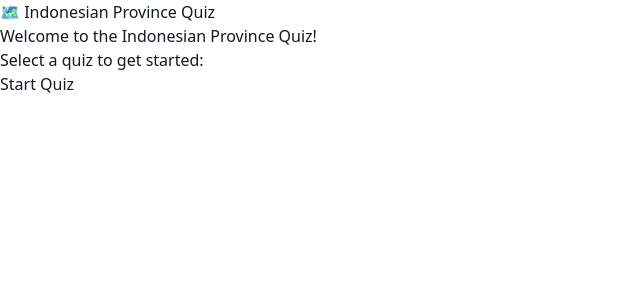
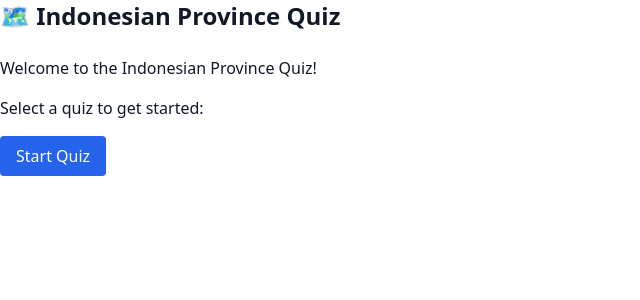
Before and after one commit to IanGregoire/IndonesianMapQuiz, a Next.js app: page / in a window 1280 px wide. Shown: the top 300 px of the page, without its empty margins (0-640 px from the left). Built offline with nearby package versions, Linux system fonts and the light colour scheme.

Commit message:
Fix tailwind config and rename borneo topojson to Kalimantan

```diff
--- a/tailwind.config.js
+++ b/tailwind.config.js
@@ -4,6 +4,7 @@ module.exports = {
     "./pages/**/*.{js,ts,jsx,tsx}",
     "./components/**/*.{js,ts,jsx,tsx}",
     "./app/**/*.{js,ts,jsx,tsx}",
+    "./src/**/*.{js,ts,jsx,tsx}",
   ],
   darkMode: "class",
   theme: {
```
Also changed, not shown: public/maps/Kalimantan.json (renamed from public/maps/Borneo.json).
